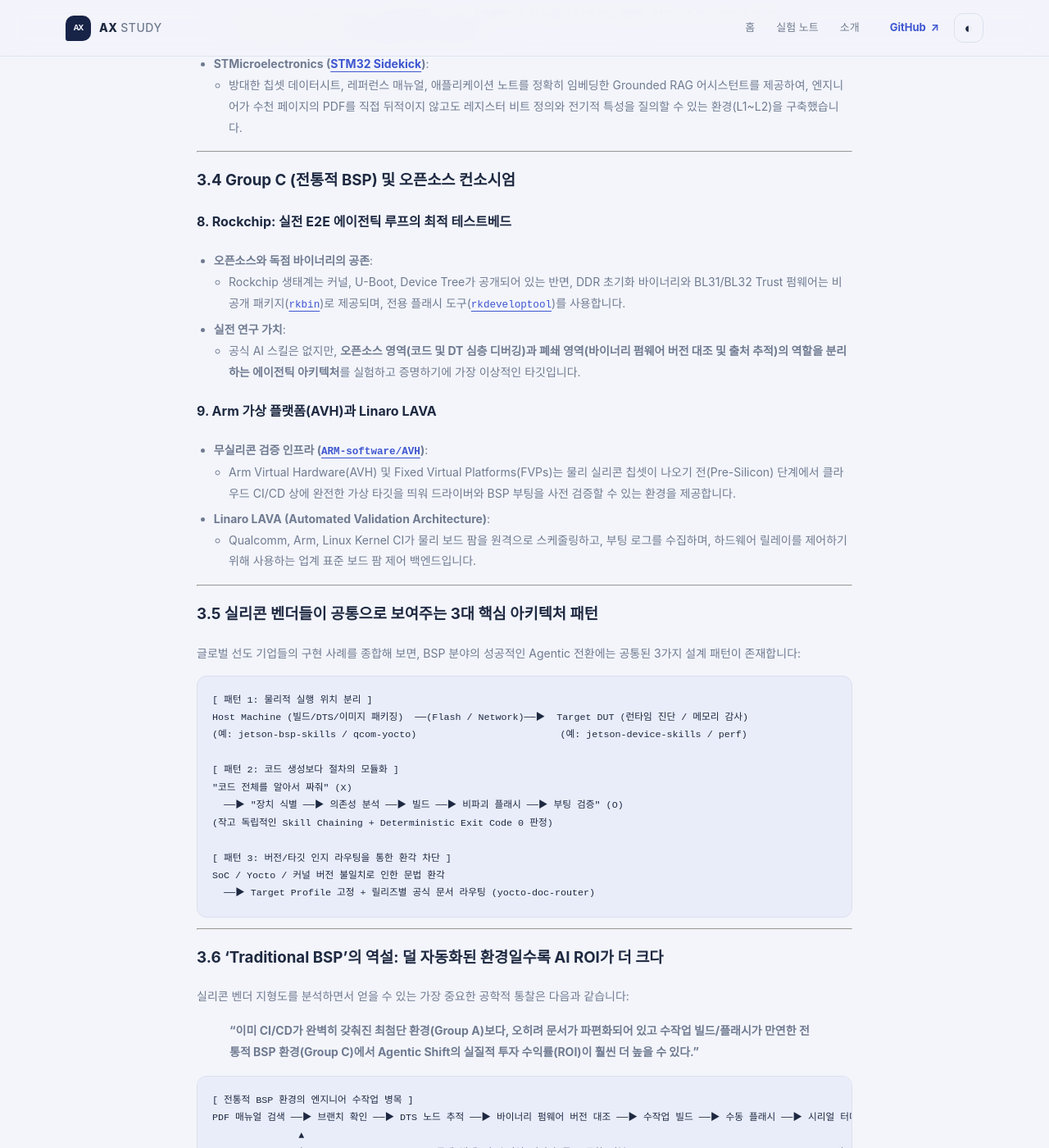
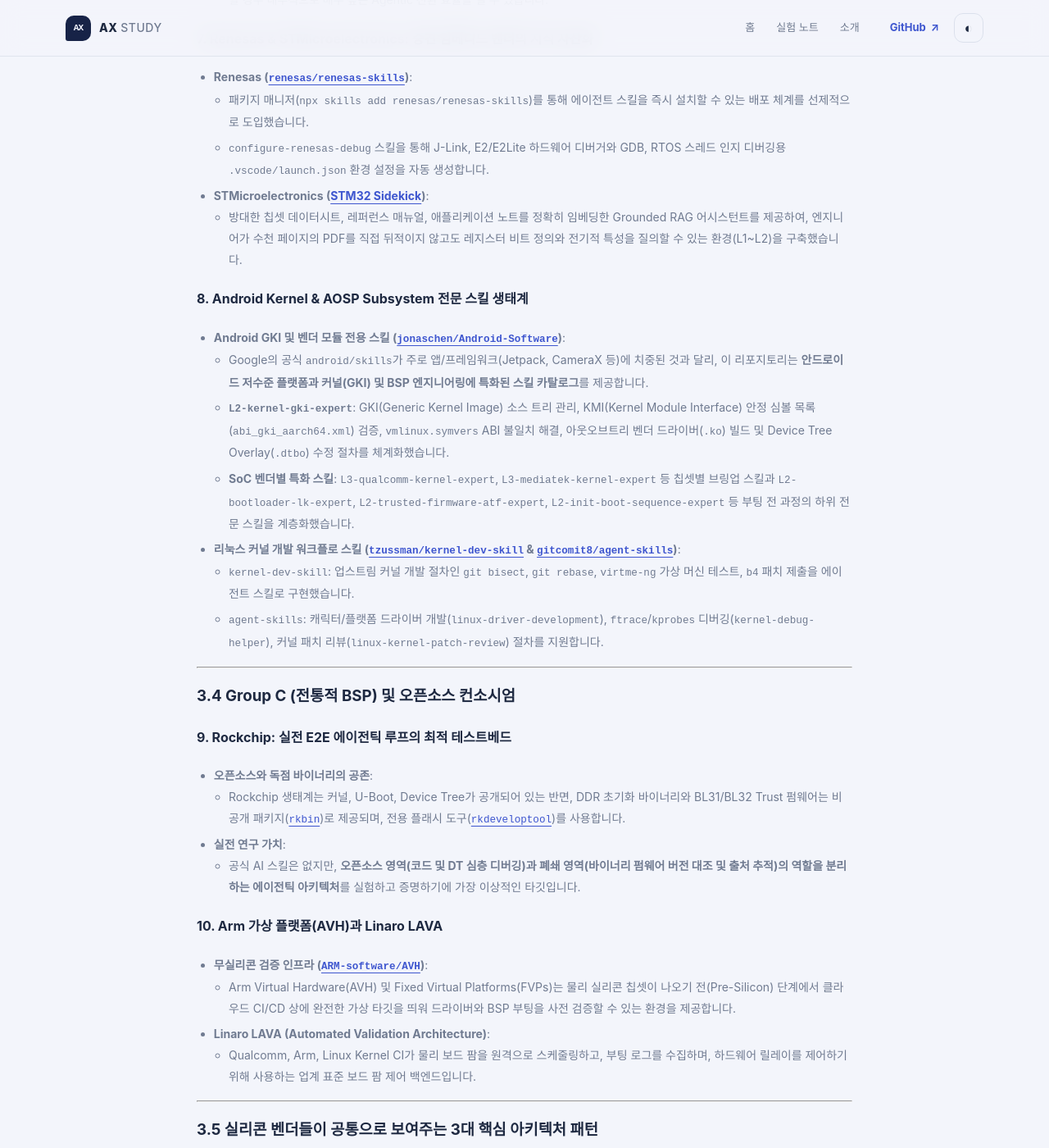
Before and after one commit to hkkoo/ax-study, a Jekyll site: the page built from _posts/2026-10-18-agentic-bsp-shift-definition-and-landscape.md, in a window 1280 px wide and 1400 px high, scrolled down 5886 px. Shown: the whole window at 82% size. Built offline with Jekyll 4.4.1, drawn with Linux system fonts in a browser that asks for light colours; some of the changed text lies outside the part shown.

Commit message:
[verified][agy] Highlight Android GKI and Linux kernel expert skills from jonaschen/Android-Software, tzussman, and gitcomit8

```diff
--- a/_posts/2026-10-18-agentic-bsp-shift-definition-and-landscape.md
+++ b/_posts/2026-10-18-agentic-bsp-shift-definition-and-landscape.md
@@ -81,6 +81,7 @@
 | **Renesas** | R-Car, RZ 시리즈,<br/>e2 studio | • [renesas/renesas-skills](https://github.com/renesas/renesas-skills) | **L2 ~ L3** | `npx skills` 배포 체계, `.vscode/launch.json` 디버거 설정 자동화(`configure-renesas-debug`), RTOS 디버깅 |
 | **STMicroelectronics** | STM32MP1/MP2 (MPU),<br/>OpenSTLinux | • [STM32 Sidekick](https://www.st.com/content/st_com/en/about/ai-at-st/stm32-sidekick.html)<br/>• STM32CubeAI | **L1 ~ L2** | 방대한 데이터시트/레퍼런스 매뉴얼 기반 Grounded RAG AI Assistant, 엣지 AI 모델 배포 툴체인 |
 | **Rockchip** | RK3588/RK3568,<br/>Rockchip Linux BSP | • [rockchip-linux](https://github.com/rockchip-linux)<br/>• `rkbin`, `rkdeveloptool` | **L1 ~ L2** | 전통적 Git/tarball 및 독점 바이너리(`rkbin`) 중심. 소스 분석과 바이너리 출처 검증 분리 실험의 최적 플랫폼 |
+| **Android Kernel / AOSP** | Android GKI (6.1/6.6/6.12),<br/>AOSP Low-Level, Vendor Modules | • [jonaschen/Android-Software](https://github.com/jonaschen/Android-Software)<br/>• [tzussman/kernel-dev-skill](https://github.com/tzussman/kernel-dev-skill)<br/>• [gitcomit8/agent-skills](https://github.com/gitcomit8/agent-skills) | **L3 ~ L4** | GKI KMI ABI 심볼 검증(`L2-kernel-gki-expert`), 칩셋별 브링업(`L3-qualcomm-kernel`, `L3-mediatek-kernel`), 부트로더(LK), ATF 및 업스트림 커널 패치 워크플로 스킬 |
 | **Arm / Linaro** | Cortex-A/M, Arm Virtual Hardware,<br/>LAVA Test Lab | • [ARM-software/AVH](https://github.com/ARM-software/AVH)<br/>• Linaro LAVA Lab Automation | **L4 ~ L5 (인프라)** | 실리콘 없는 가상 플랫폼(FVP) 기반 CI/CD 파이프라인, 보드 팜 원격 제어 및 테스트 자동화 표준 |
 
 ---
@@ -148,17 +149,26 @@
 - **STMicroelectronics ([STM32 Sidekick](https://www.st.com/content/st_com/en/about/ai-at-st/stm32-sidekick.html))**:
   - 방대한 칩셋 데이터시트, 레퍼런스 매뉴얼, 애플리케이션 노트를 정확히 임베딩한 Grounded RAG 어시스턴트를 제공하여, 엔지니어가 수천 페이지의 PDF를 직접 뒤적이지 않고도 레지스터 비트 정의와 전기적 특성을 질의할 수 있는 환경(L1~L2)을 구축했습니다.
 
+#### 8. Android Kernel & AOSP Subsystem 전문 스킬 생태계
+- **Android GKI 및 벤더 모듈 전용 스킬 ([`jonaschen/Android-Software`](https://github.com/jonaschen/Android-Software))**:
+  - Google의 공식 `android/skills`가 주로 앱/프레임워크(Jetpack, CameraX 등)에 치중된 것과 달리, 이 리포지토리는 **안드로이드 저수준 플랫폼과 커널(GKI) 및 BSP 엔지니어링에 특화된 스킬 카탈로그**를 제공합니다.
+  - **`L2-kernel-gki-expert`**: GKI(Generic Kernel Image) 소스 트리 관리, KMI(Kernel Module Interface) 안정 심볼 목록(`abi_gki_aarch64.xml`) 검증, `vmlinux.symvers` ABI 불일치 해결, 아웃오브트리 벤더 드라이버(`.ko`) 빌드 및 Device Tree Overlay(`.dtbo`) 수정 절차를 체계화했습니다.
+  - **SoC 벤더별 특화 스킬**: `L3-qualcomm-kernel-expert`, `L3-mediatek-kernel-expert` 등 칩셋별 브링업 스킬과 `L2-bootloader-lk-expert`, `L2-trusted-firmware-atf-expert`, `L2-init-boot-sequence-expert` 등 부팅 전 과정의 하위 전문 스킬을 계층화했습니다.
+- **리눅스 커널 개발 워크플로 스킬 ([`tzussman/kernel-dev-skill`](https://github.com/tzussman/kernel-dev-skill) & [`gitcomit8/agent-skills`](https://github.com/gitcomit8/agent-skills))**:
+  - `kernel-dev-skill`: 업스트림 커널 개발 절차인 `git bisect`, `git rebase`, `virtme-ng` 가상 머신 테스트, `b4` 패치 제출을 에이전트 스킬로 구현했습니다.
+  - `agent-skills`: 캐릭터/플랫폼 드라이버 개발(`linux-driver-development`), `ftrace`/`kprobes` 디버깅(`kernel-debug-helper`), 커널 패치 리뷰(`linux-kernel-patch-review`) 절차를 지원합니다.
+
 ---
 
 ### 3.4 Group C (전통적 BSP) 및 오픈소스 컨소시엄
 
-#### 8. Rockchip: 실전 E2E 에이전틱 루프의 최적 테스트베드
+#### 9. Rockchip: 실전 E2E 에이전틱 루프의 최적 테스트베드
 - **오픈소스와 독점 바이너리의 공존**:
   - Rockchip 생태계는 커널, U-Boot, Device Tree가 공개되어 있는 반면, DDR 초기화 바이너리와 BL31/BL32 Trust 펌웨어는 비공개 패키지([`rkbin`](https://github.com/rockchip-linux/rkbin))로 제공되며, 전용 플래시 도구([`rkdeveloptool`](https://github.com/rockchip-linux/rkdeveloptool))를 사용합니다.
 - **실전 연구 가치**:
   - 공식 AI 스킬은 없지만, **오픈소스 영역(코드 및 DT 심층 디버깅)과 폐쇄 영역(바이너리 펌웨어 버전 대조 및 출처 추적)의 역할을 분리하는 에이전틱 아키텍처**를 실험하고 증명하기에 가장 이상적인 타깃입니다.
 
-#### 9. Arm 가상 플랫폼(AVH)과 Linaro LAVA
+#### 10. Arm 가상 플랫폼(AVH)과 Linaro LAVA
 - **무실리콘 검증 인프라 ([`ARM-software/AVH`](https://github.com/ARM-software/AVH))**:
   - Arm Virtual Hardware(AVH) 및 Fixed Virtual Platforms(FVPs)는 물리 실리콘 칩셋이 나오기 전(Pre-Silicon) 단계에서 클라우드 CI/CD 상에 완전한 가상 타깃을 띄워 드라이버와 BSP 부팅을 사전 검증할 수 있는 환경을 제공합니다.
 - **Linaro LAVA (Automated Validation Architecture)**:
```
Also changed, not shown: _posts/2026-10-18-agentic-bsp-shift-five-pillars.md (+2 -1 lines), _posts/2026-10-18-agentic-bsp-shift-phase1-strategy.md (+2 -2 lines).
